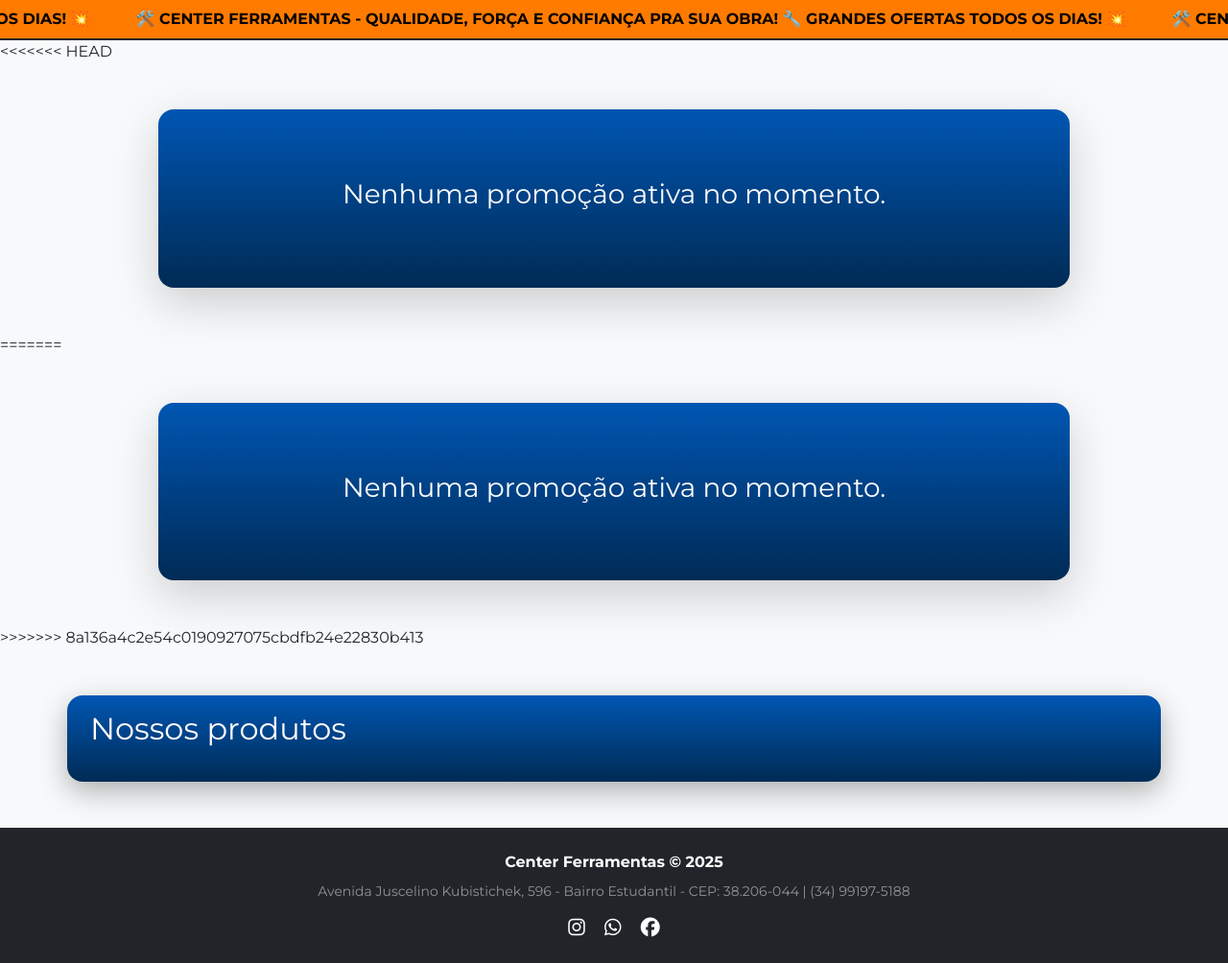
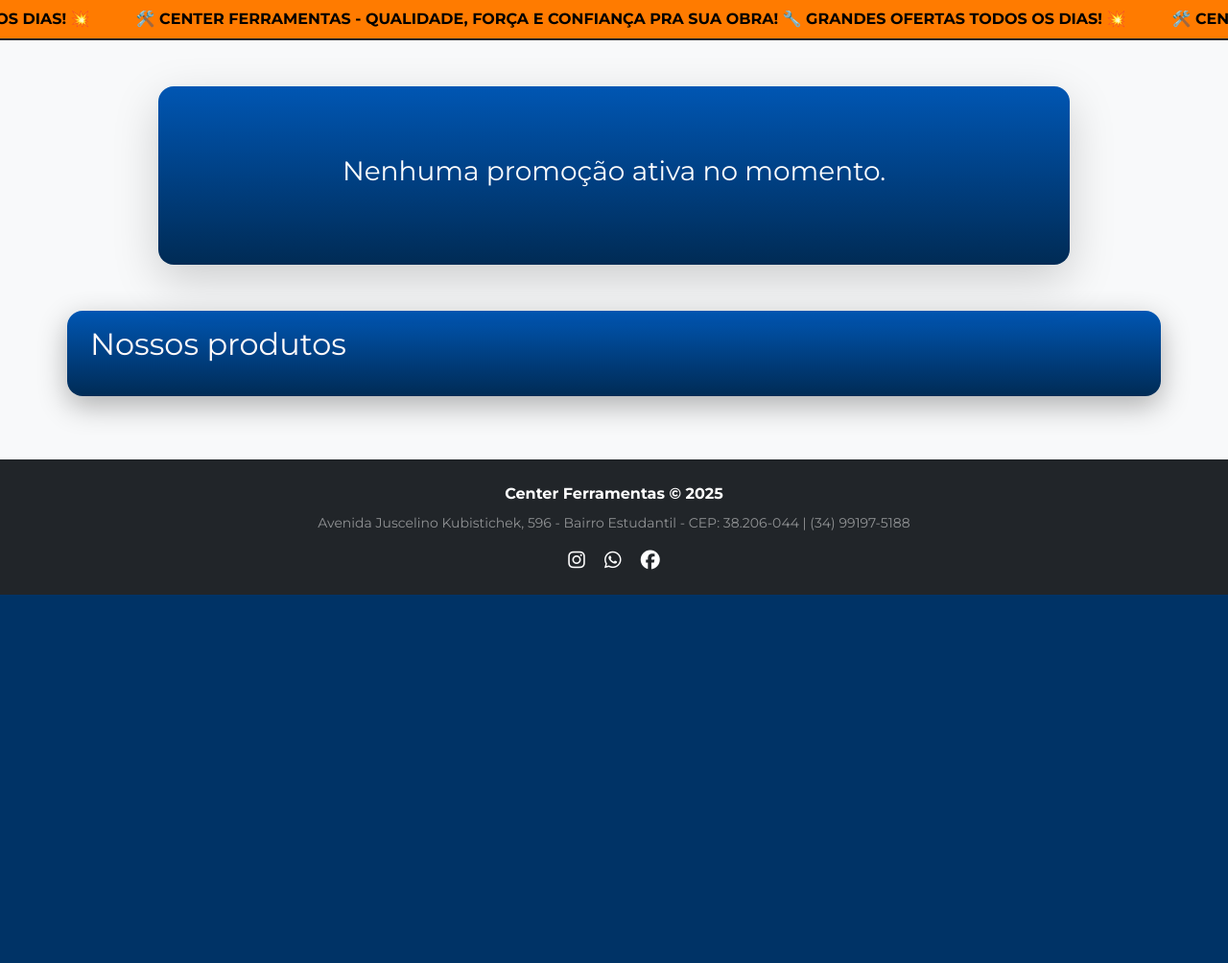
Before and after one commit to Soyalzeetos/Projeto-Extensionista-2025-2, a PHP site: page /views/home/index.php in a window 1280 px wide. Shown: the part 180-1184 px from the top of the page at 96% size. After the commit the page ends 800 px from the top, so only its background shows below. Run offline with PHP 8.4, Linux system fonts and the light colour scheme; the template is opened without the code that fills it, so the values that code supplies are empty.

Commit message:
Juntando as Branchs

```diff
--- a/views/home/index.php
+++ b/views/home/index.php
@@ -18,7 +18,6 @@ require __DIR__ . '/../partials/head.php';
             </div>
         </div>
 
-<<<<<<< HEAD
         <section class="container my-5">
             <div class="row justify-content-center">
                 <div class="col-12 col-lg-10 caixa-promocao p-3 p-md-4 rounded-4 shadow-lg">
@@ -85,9 +84,6 @@ require __DIR__ . '/../partials/head.php';
                 </div>
             </div>
         </section>
-=======
-        <?php require __DIR__ . '/../partials/promotion_card.php'; ?>
->>>>>>> 8a136a4c2e54c0190927075cbdfb24e22830b413
 
         <section class="secao-vendas container mb-5 my-5 rounded-4 g-5">
             <h2 class="pt-3 mb-4 texto-secao">Nossos produtos</h2>
```
